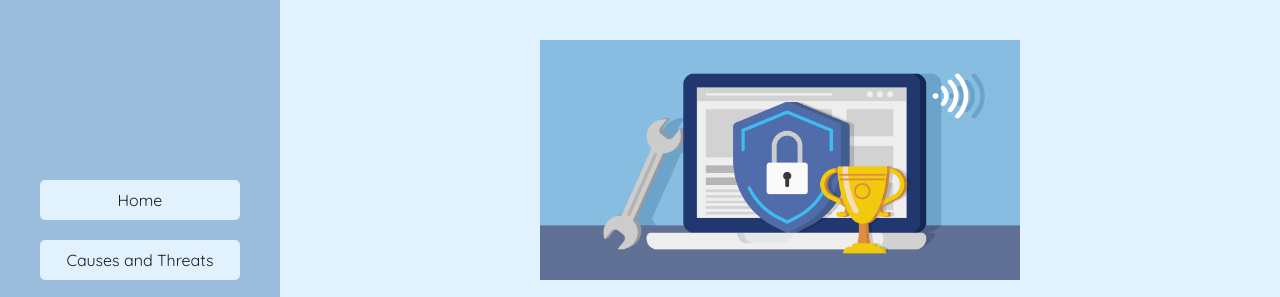
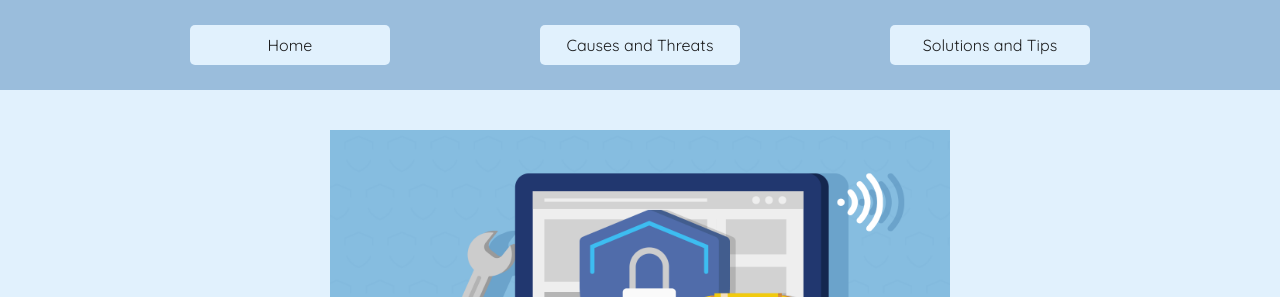
Before and after one commit to yw5490/issue-website, a plain HTML site: page index.html in a window 1280 px wide. Shown: the top 297 px of the page. Drawn offline with Linux system fonts and the light colour scheme; a web font is replaced by a local one.

Commit message:
flexbox revision

```diff
--- a/style.css
+++ b/style.css
@@ -8,21 +8,16 @@ body {
     margin: 0px;
     padding: 0px;
     display: flex;
+    flex-direction: column;
     background-color: #e1f1fd;
     font-family: 'Quicksand', sans-serif;
 }
 
 .navigation {
-    /* max-height referenced from: https://www.w3schools.com/cssref/pr_dim_max-height.php */
-    max-height: 100%;
-    left: 0px;
-    padding: 30px;
-    padding-top: 150px;
-    top: 0px;
     background-color: #9ABDDC;
     display: flex;
-    /* flex-direction referenced from: https://www.w3schools.com/cssref/css3_pr_flex-direction.php */
-    flex-direction: column;
+    flex-direction: row;
+    justify-content: center;
     text-align: center;
 }
 
@@ -30,7 +25,7 @@ body {
     text-decoration: none;      /* Remove the underline decoration of an a tag. */
     color: #1C1D1E;
     background-color: #e1f1fd;
-    margin: 10px;
+    margin: 25px 75px;
     padding: 10px 20px;
     border-radius: 5px;
     width: 200px;
@@ -47,6 +42,7 @@ body {
 }
 
 img {
+    /* max-width referenced from: https://www.w3schools.com/cssref/pr_dim_max-width.php */
     max-width: 50%;
 }
 
```
